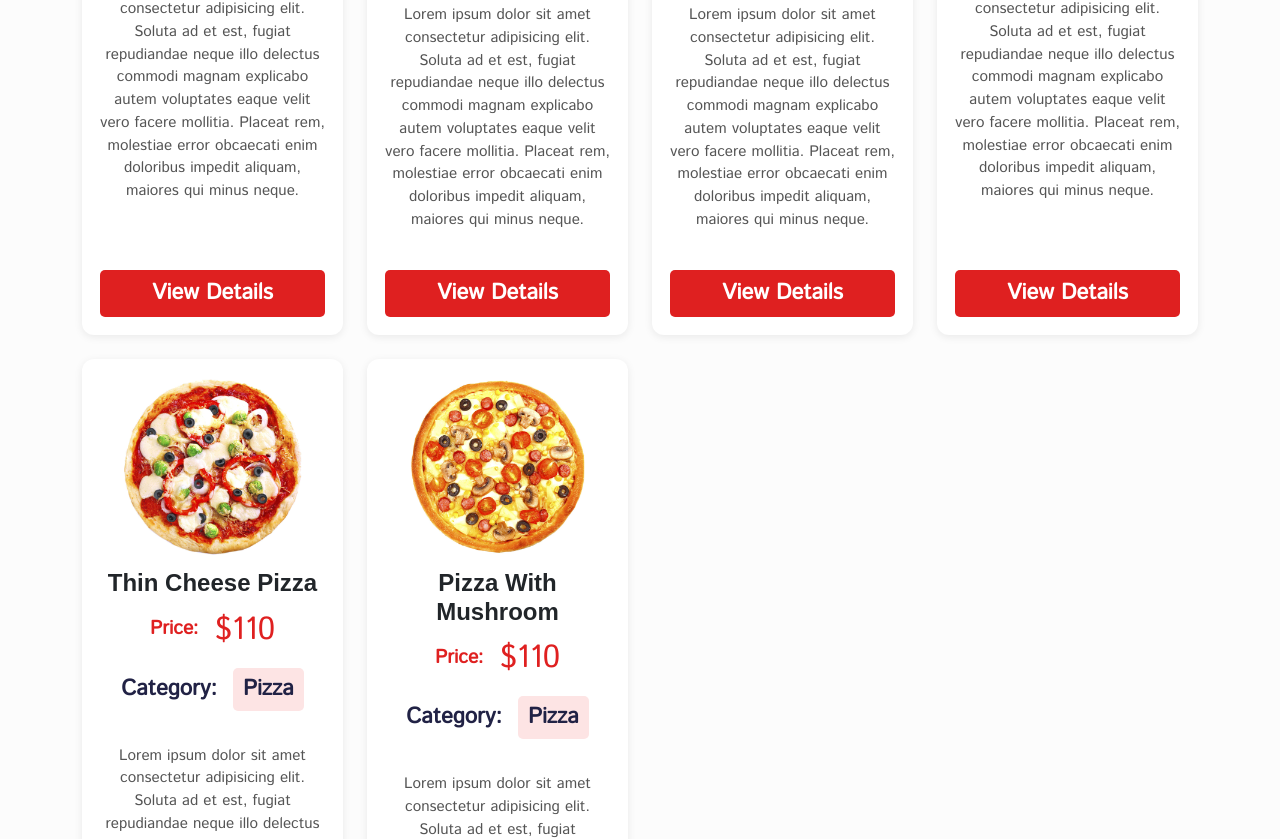
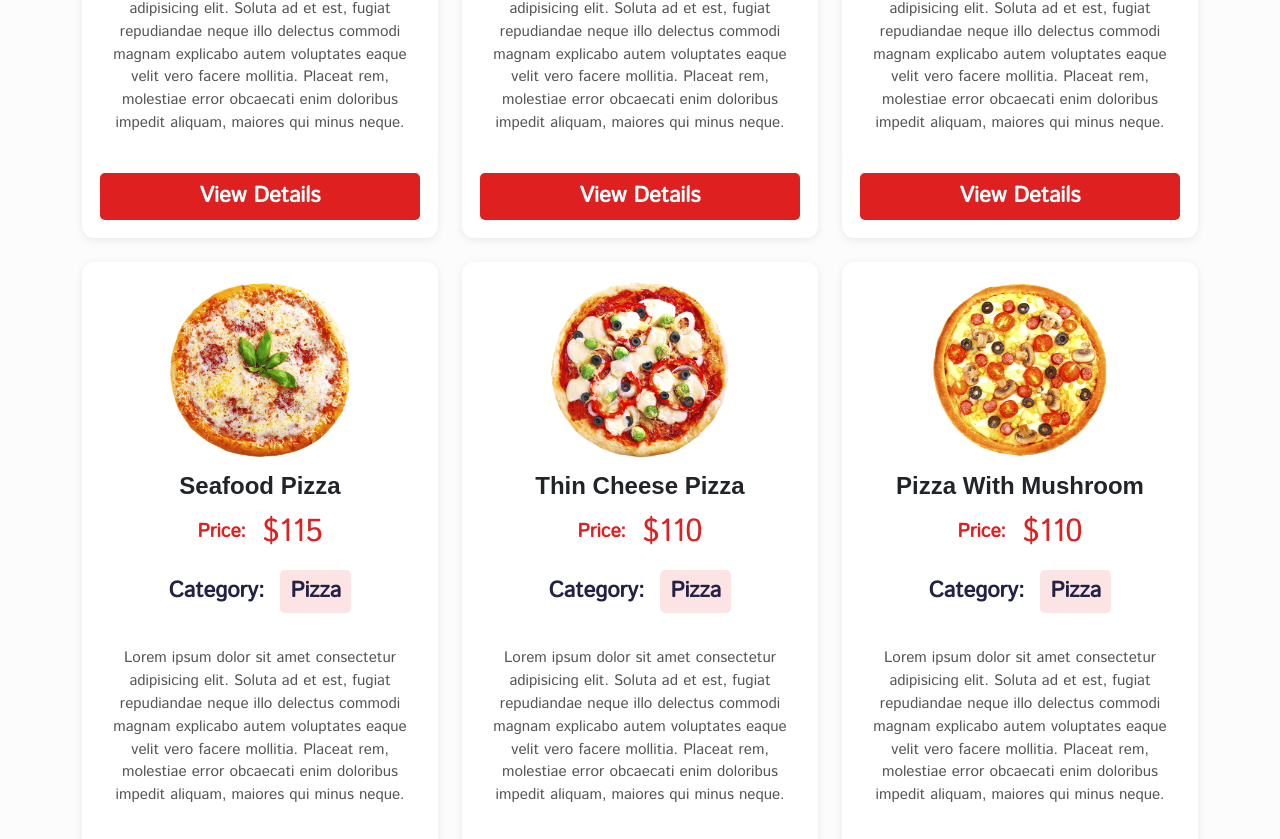
Before and after one commit to PRADEEP-VELLIRASAN/React_Food_Delivery-main, a React (Create React App) app in the folder React_Food_Delivery-main/: page /home in a window 1280 px wide. Shown: the part 1301-2140 px from the top of the page. Built offline with nearby package versions, Linux system fonts and the light colour scheme; a web font is replaced by a local one.

Commit message:
Update Home.jsx

```diff
--- a/React_Food_Delivery-main/src/pages/Home.jsx
+++ b/React_Food_Delivery-main/src/pages/Home.jsx
@@ -41,8 +41,8 @@ const Home = () => {
         <Container>
           <h2 className="mb-4 text-center">All Pizzas</h2>
           <Row>
-            {products.map((product) => (
-              <Col lg="3" md="4" sm="6" xs="12" key={product.id} className="mb-4 d-flex align-items-stretch">
+            {products.map((product, idx) => (
+              <Col lg="4" md="4" sm="6" xs="12" key={product.id} className="mb-4 d-flex align-items-stretch">
                 <div style={{
                   boxShadow: "0 2px 8px rgba(0,0,0,0.08)",
                   borderRadius: "12px",
```
